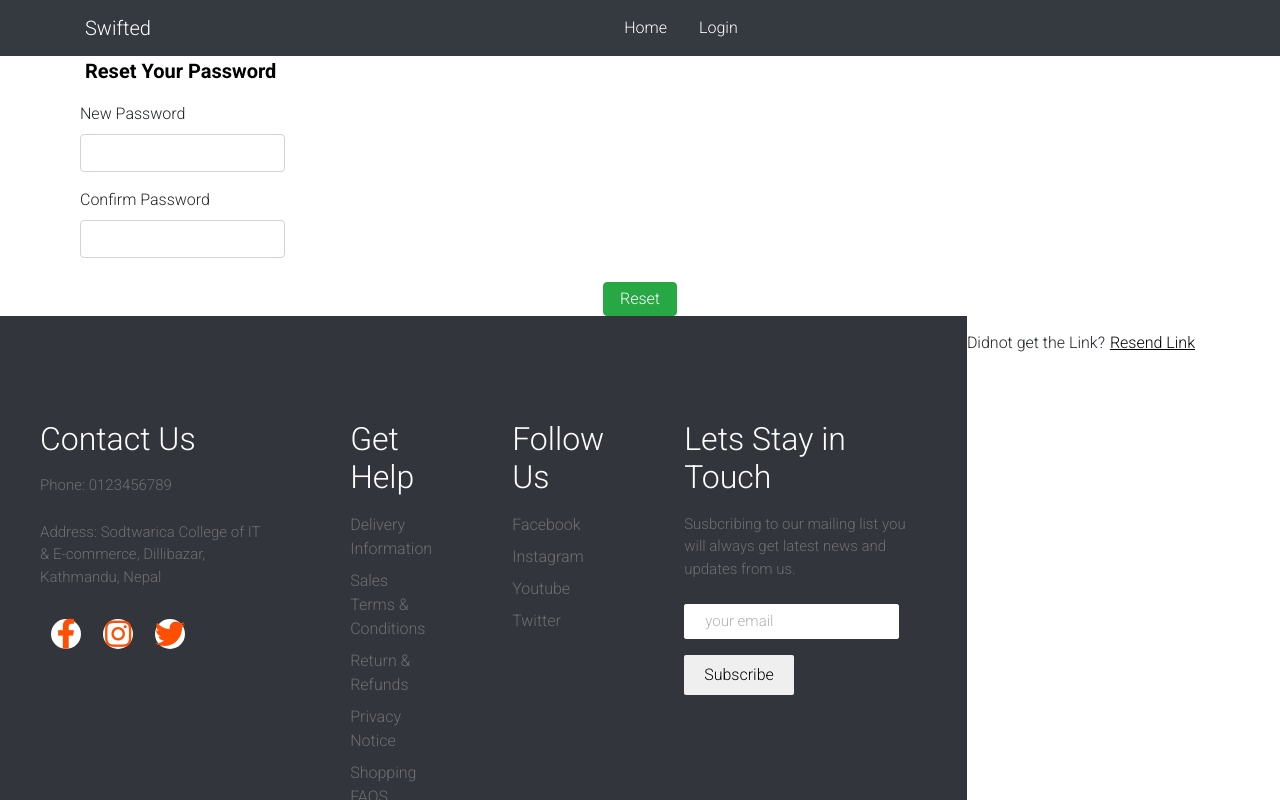
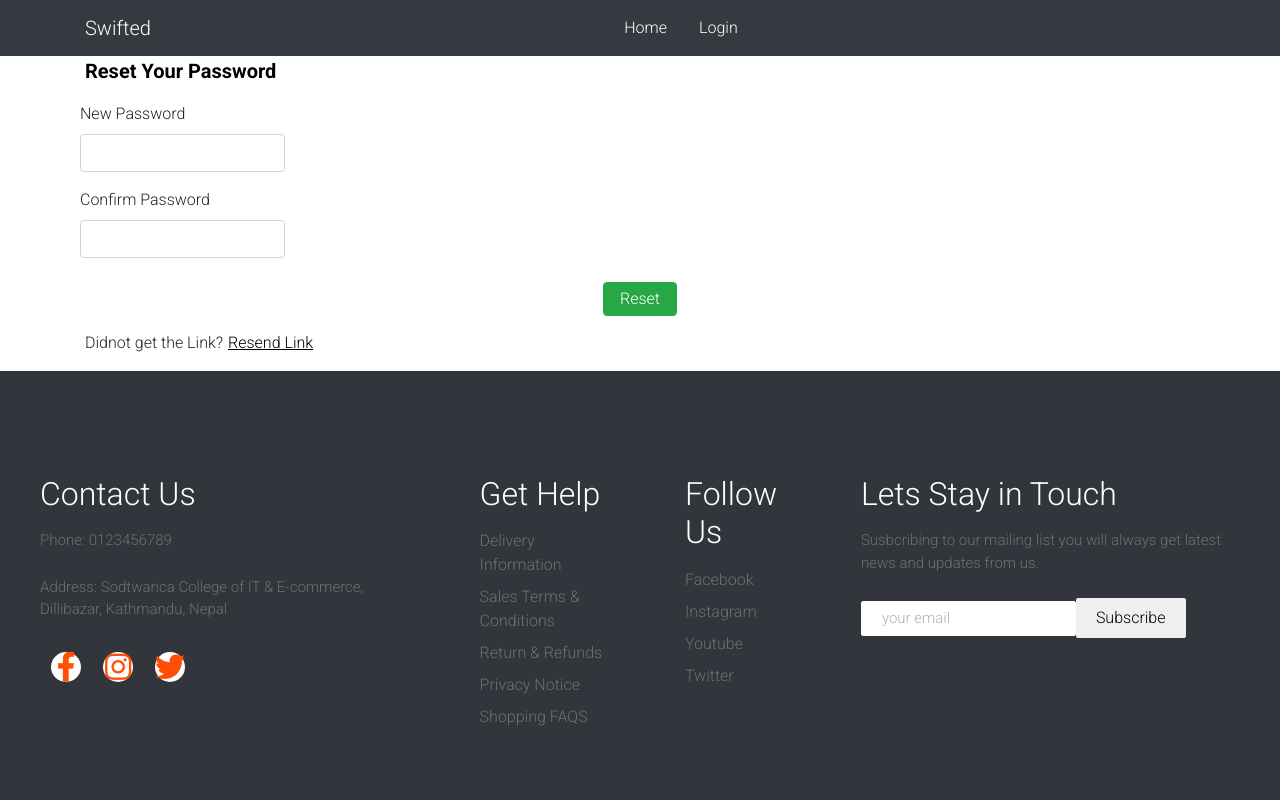
Before and after one commit to RijenShahi/swifted_frontend, a React (Create React App) app: page /reset/1 in a window 1280 px wide. Shown: the top 800 px of the page. Built offline with nearby package versions, Linux system fonts and the light colour scheme.

Commit message:
reset pw design change

```diff
--- a/src/components/Pages/ResetPassword.js
+++ b/src/components/Pages/ResetPassword.js
@@ -99,7 +99,7 @@ const ResetPassword = (props) => {
                     </div>
 
                 </form>
-                <div style={{ float: "right" }}>
+                <div style={{ float: "center" }}>
                     <p>
                         Didnot get the Link?
                         <button style={{ background: "none", textDecoration: "underline", border: "none", marginLeft: "5px", marginTop: "15px" }} type="button" name="resend" onClick={(e) => { resendLink(e) }}>  Resend Link </button>
```
